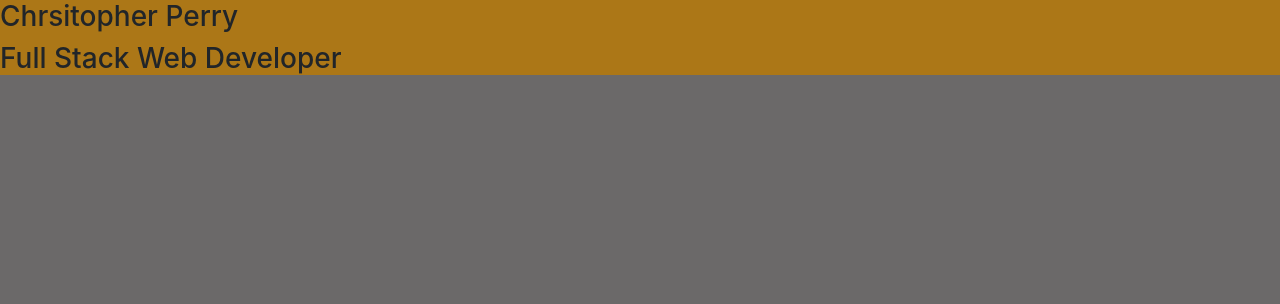
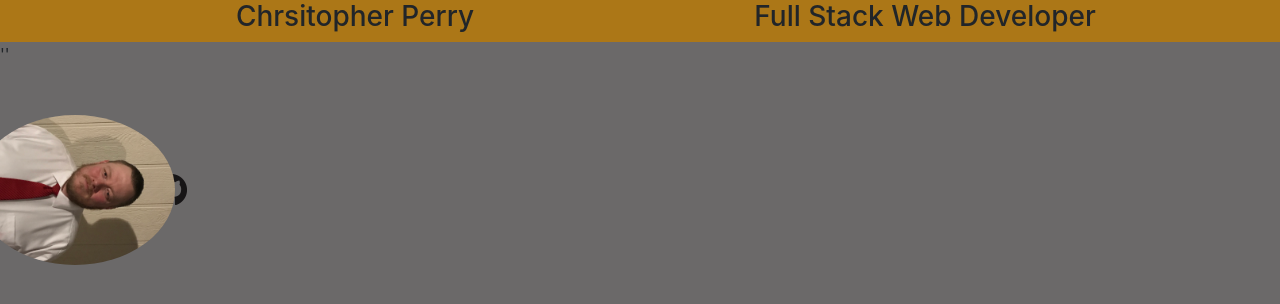
Before and after one commit to cperry1382/L10HandsOn, a plain HTML site: page index.html in a window 1280 px wide. Drawn offline with nearby package versions, Linux system fonts and the light colour scheme.

Commit message:
night 1 save

```diff
--- a/index.html
+++ b/index.html
@@ -8,17 +8,27 @@
     <link rel="stylesheet" href="style.css">
 </head>
 <body>
+
     <header id ="myHead">
-
-        <h3>Chrsitopher Perry</h3>
-
-        <h3>Full Stack Web Developer</h3>
+            <div class="container">
+                    <div class="row">
 
 
+        <h3 class = "col-6">Chrsitopher Perry</h3>
 
 
+        <h3 class = "col-6">Full Stack Web Developer</h3>
+    </div>
+</div>
 
-    </header>
+    </header>''
+    <br>
+    <br>
+
+
+    <img id="chrisPic" src="ChrisPic.jpeg">
+
+    <a href="http://www.github.com/cperry1382"><img id="gitHub" src="GitHub-Mark-32px.png"></a>
 
 
 
--- a/style.css
+++ b/style.css
@@ -7,5 +7,14 @@ body{
 }
 
 header{
-    justify-content: center
+    text-align: center;
 }
+
+#chrisPic{
+    height: 200px;
+    widows: 150px;
+    transform: rotate(90deg);
+    border-radius: 55%;
+
+
+}
```
Also changed, not shown: ChrisPic.jpeg (added), GitHub-Mark-32px.png (added).
